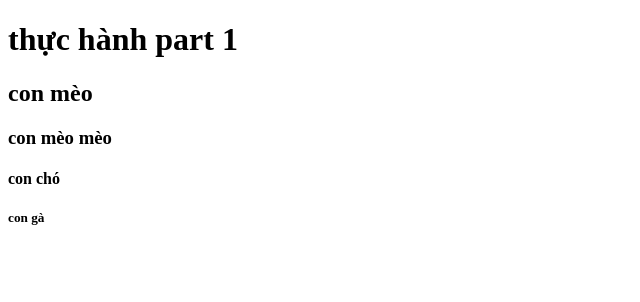
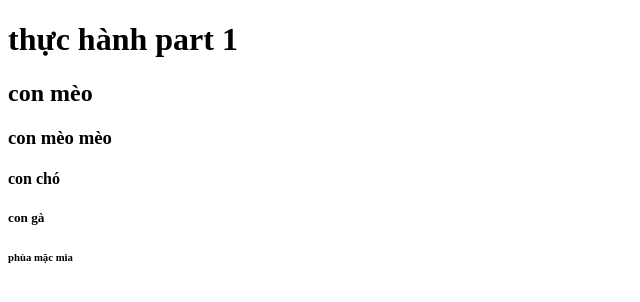
Before and after one commit to Lucky4214/th-c-h-nh-part-1, a plain HTML site: page index.html in a window 1280 px wide. Shown: the full height of the page, 0-640 px from the left. Drawn offline with Linux system fonts and the light colour scheme.

Commit message:
haizzzzzzzzzzzzzzzzzzz

```diff
--- a/index.html
+++ b/index.html
@@ -11,6 +11,6 @@
     <h3>con mèo mèo</h3>
     <h4>con chó</h4>
     <h5>con gà</h5>
-    <phùa mặc mia></ph>
+    <h6>phùa mặc mia</h6>
   </body>
 </html>
```
Also changed, not shown: baimoi.html (+1 -0 lines).
